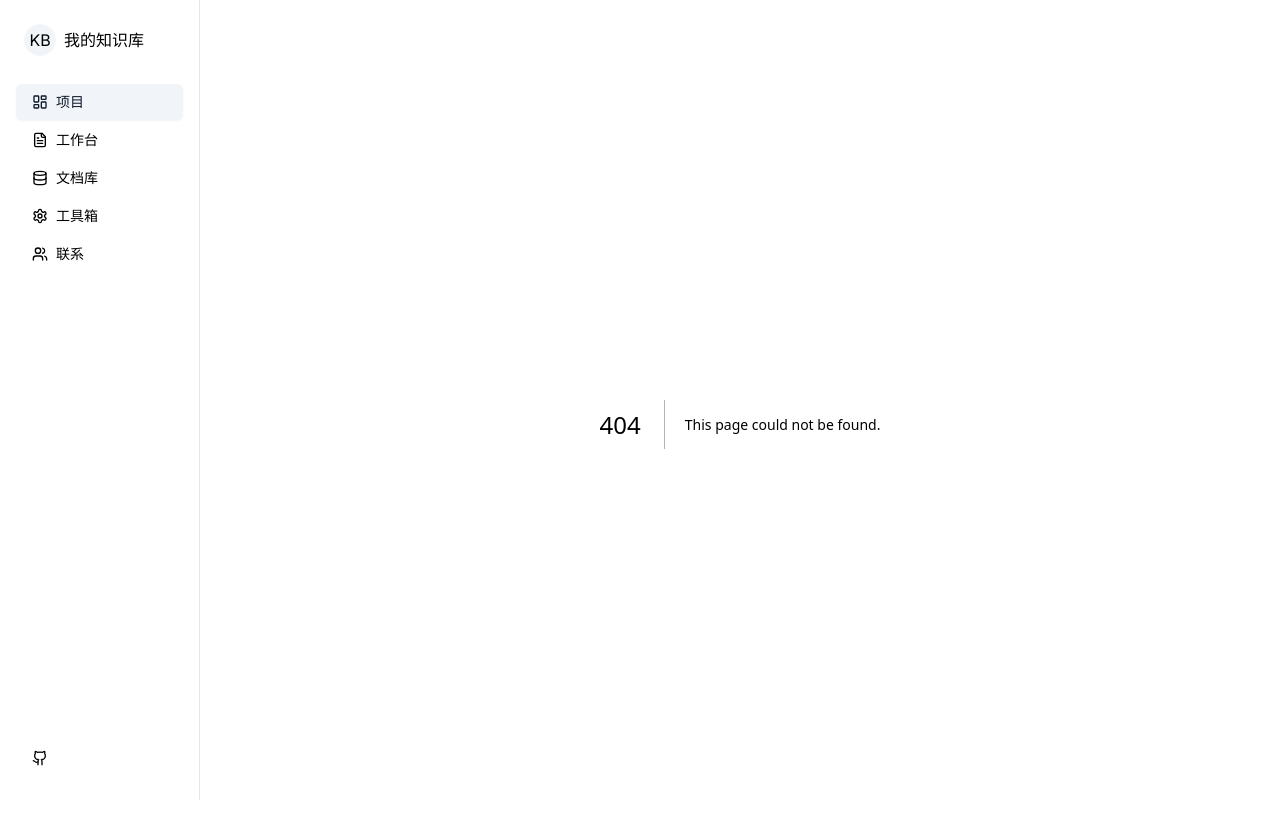
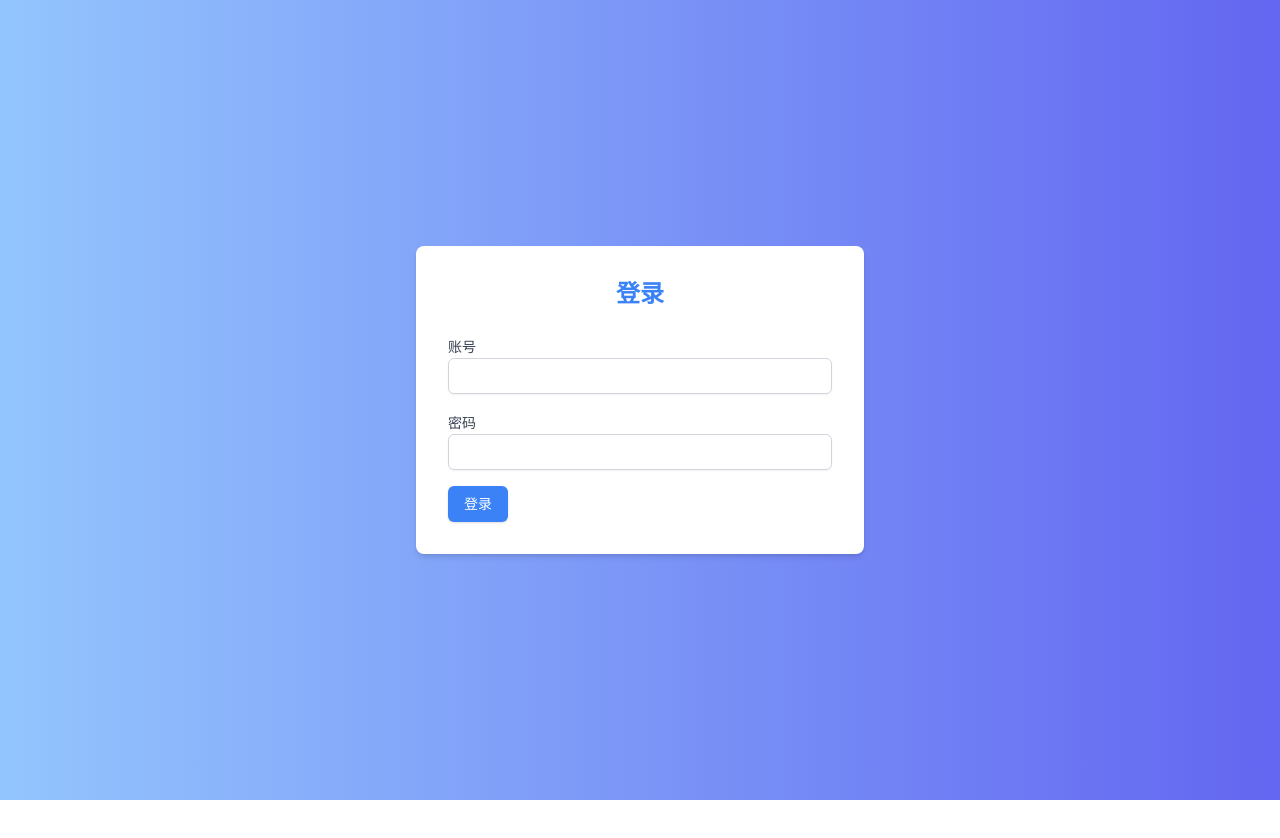
Before and after one commit to hongchaoqun/fast-ai-test, a Next.js app: page /login in a window 1280 px wide. Before the commit this address had no page. Shown: the top 838 px of the page. After the commit the page ends 800 px from the top, so only its background shows below. Built offline with nearby package versions, Linux system fonts and the light colour scheme.

Commit message:
fix: 登录页

```diff
--- /dev/null
+++ b/app/(auth)/login/page.tsx
@@ -0,0 +1,44 @@
+import React from 'react';
+import { Label } from "@/components/ui/label";
+import { Input } from "@/components/ui/input";
+import { Button } from "@/components/ui/button";
+
+export default function LoginPage() {
+  return (
+    <div className="flex items-center justify-center min-h-screen mx-auto w-full bg-gradient-to-r from-blue-300 to-indigo-500">
+      <div className="bg-white p-8 rounded-lg shadow-md w-full max-w-md">
+        <h2 className="text-2xl font-bold mb-6 text-center text-blue-500">登录</h2>
+        <form className="space-y-4">
+          <div>
+            <Label htmlFor="username" className="text-gray-700">账号</Label>
+            <Input
+              type="text"
+              id="username"
+              name="username"
+              required
+              className="border border-gray-300 rounded-md px-4 py-2 focus:outline-none focus:border-blue-500 transition duration-300"
+            />
+          </div>
+          <div>
+            <Label htmlFor="password" className="text-gray-700">密码</Label>
+            <Input
+              type="password"
+              id="password"
+              name="password"
+              required
+              className="border border-gray-300 rounded-md px-4 py-2 focus:outline-none focus:border-blue-500 transition duration-300"
+            />
+          </div>
+          <div>
+            <Button
+              type="submit"
+              className="bg-blue-500 text-white px-4 py-2 rounded-md hover:bg-blue-600 transition duration-300"
+            >
+              登录
+            </Button>
+          </div>
+        </form>
+      </div>
+    </div>
+  );
+}
--- /dev/null
+++ b/app/(root)/layout.tsx
@@ -0,0 +1,17 @@
+import Sidebar from '@/components/ui/Sidebar';
+import React from 'react';
+
+export default function RootLayout({ children }: { children: React.ReactNode }) {
+  return (
+    <html lang="en">
+      <body>
+        <div className="flex">
+          <Sidebar />
+          <main className="flex-1 p-6 w-full overflow-auto">
+            {children}
+          </main>
+        </div>
+      </body>
+    </html>
+  );
+}
--- a/app/layout.tsx
+++ b/app/layout.tsx
@@ -1,43 +1,6 @@
-// import type { Metadata } from "next";
-// import localFont from "next/font/local";
-// import "./globals.css";
-
-// const geistSans = localFont({
-//   src: "./fonts/GeistVF.woff",
-//   variable: "--font-geist-sans",
-//   weight: "100 900",
-// });
-// const geistMono = localFont({
-//   src: "./fonts/GeistMonoVF.woff",
-//   variable: "--font-geist-mono",
-//   weight: "100 900",
-// });
-
-// export const metadata: Metadata = {
-//   title: "Create Next App",
-//   description: "Generated by create next app",
-// };
-
-// export default function RootLayout({
-//   children,
-// }: Readonly<{
-//   children: React.ReactNode;
-// }>) {
-//   return (
-//     <html lang="en">
-//       <body
-//         className={`${geistSans.variable} ${geistMono.variable} antialiased`}
-//       >
-//         {children}
-//       </body>
-//     </html>
-//   );
-// }
-
 import type React from "react"
 import "@/app/globals.css"
 import { Inter } from "next/font/google"
-import Sidebar from "@/components/ui/Sidebar"
 
 const inter = Inter({ subsets: ["latin"] })
 
@@ -50,12 +13,7 @@ export default function RootLayout({
     <html lang="en" suppressHydrationWarning>
       <head />
       <body className={inter.className}>
-        <div className="flex">
-          <Sidebar />
-          <main className="flex-1 p-6 w-full overflow-auto">
-            {children}
-          </main>
-        </div>
+        {children}
       </body>
     </html>
   )
--- a/components/ui/Sidebar.tsx
+++ b/components/ui/Sidebar.tsx
@@ -33,7 +33,7 @@ export default function Sidebar() {
             <Avatar className="h-8 w-8">
               <AvatarFallback>KB</AvatarFallback>
             </Avatar>
-            <span className="font-medium">我的知识库</span>
+            <span className="font-medium">Fast-ai-test</span>
           </div>
           <Button variant="ghost" size="icon" className="md:hidden" onClick={() => setSidebarOpen(false)}>
             <X className="h-4 w-4" />
--- /dev/null
+++ b/components/ui/label.tsx
@@ -0,0 +1,26 @@
+"use client"
+
+import * as React from "react"
+import * as LabelPrimitive from "@radix-ui/react-label"
+import { cva, type VariantProps } from "class-variance-authority"
+
+import { cn } from "@/lib/utils"
+
+const labelVariants = cva(
+  "text-sm font-medium leading-none peer-disabled:cursor-not-allowed peer-disabled:opacity-70"
+)
+
+const Label = React.forwardRef<
+  React.ElementRef<typeof LabelPrimitive.Root>,
+  React.ComponentPropsWithoutRef<typeof LabelPrimitive.Root> &
+    VariantProps<typeof labelVariants>
+>(({ className, ...props }, ref) => (
+  <LabelPrimitive.Root
+    ref={ref}
+    className={cn(labelVariants(), className)}
+    {...props}
+  />
+))
+Label.displayName = LabelPrimitive.Root.displayName
+
+export { Label }
--- a/package.json
+++ b/package.json
@@ -11,6 +11,7 @@
   "dependencies": {
     "@radix-ui/react-avatar": "^1.1.3",
     "@radix-ui/react-dropdown-menu": "^2.1.6",
+    "@radix-ui/react-label": "^2.1.2",
     "@radix-ui/react-slot": "^1.1.2",
     "@radix-ui/react-switch": "^1.1.3",
     "class-variance-authority": "^0.7.1",
```
Also changed, not shown: app/(root)/page.tsx (renamed from app/page.tsx), 1 other file (tests, documents, lock files or other folders).
